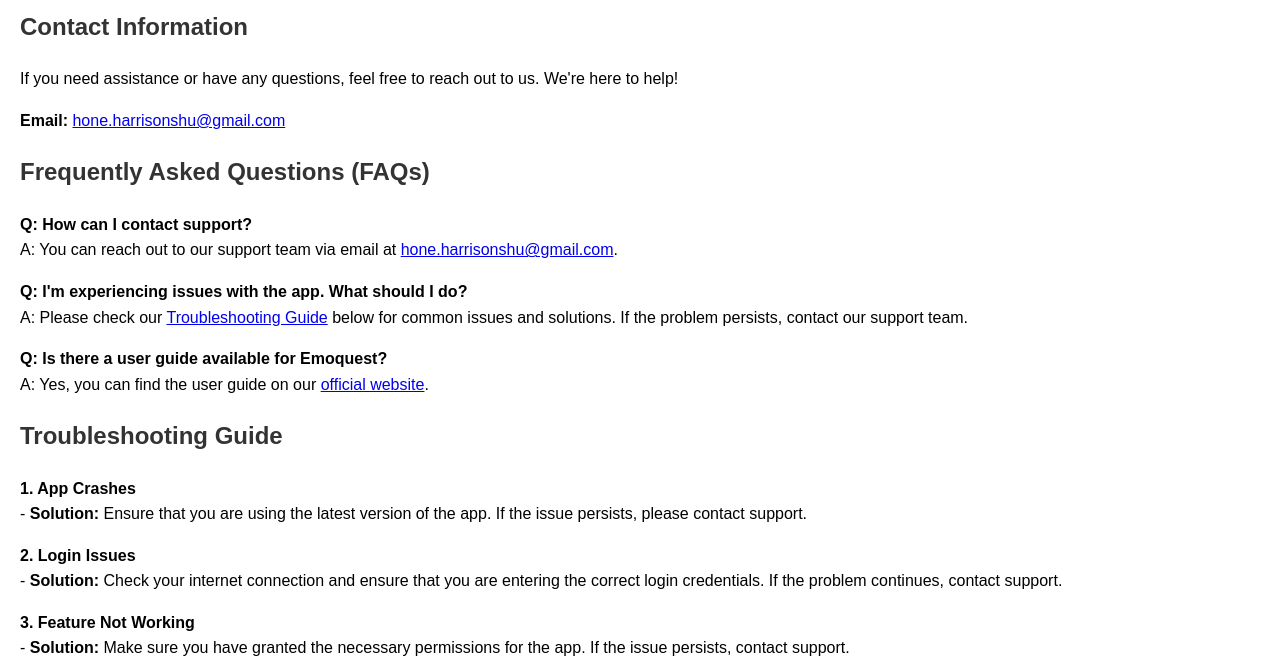
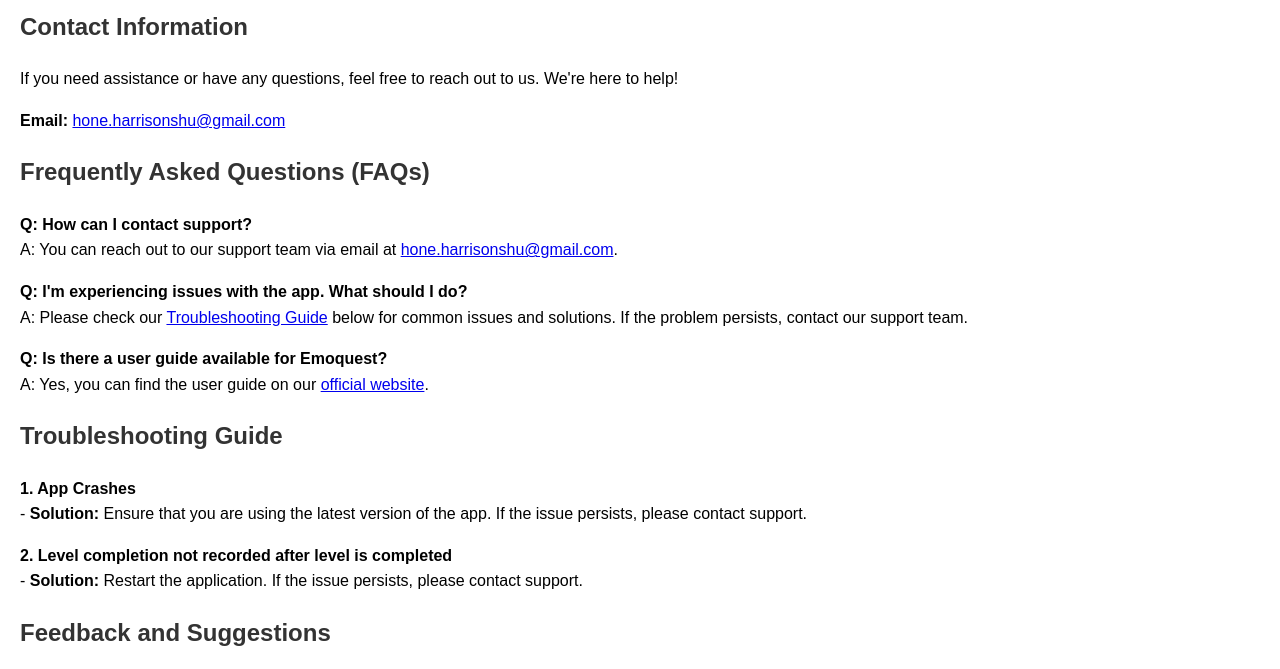
Before and after one commit to Har150n/Emoquest_Privacy_Policy, a plain HTML site: page support.html in a window 1280 px wide. Shown: the part 86-755 px from the top of the page. Drawn offline with Linux system fonts and the light colour scheme.

Commit message:
added support page

```diff
--- a/support.html
+++ b/support.html
@@ -52,11 +52,10 @@
         <p><strong>1. App Crashes</strong><br>
         - <strong>Solution:</strong> Ensure that you are using the latest version of the app. If the issue persists, please contact support.</p>
 
-        <p><strong>2. Login Issues</strong><br>
-        - <strong>Solution:</strong> Check your internet connection and ensure that you are entering the correct login credentials. If the problem continues, contact support.</p>
 
-        <p><strong>3. Feature Not Working</strong><br>
-        - <strong>Solution:</strong> Make sure you have granted the necessary permissions for the app. If the issue persists, contact support.</p>
+        <p><strong>2. Level completion not recorded after level is completed </strong><br>
+            - <strong>Solution:</strong> Restart the application. If the issue persists, please contact support.</p>
+
     </section>
 
     <section>
```
